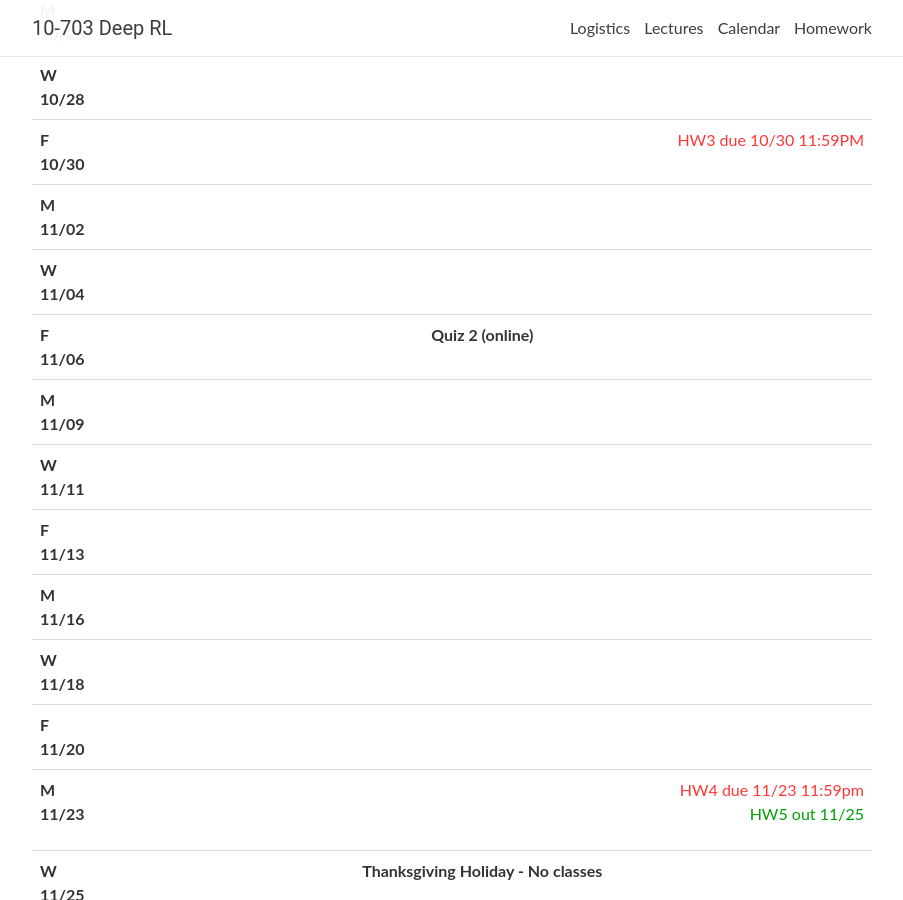
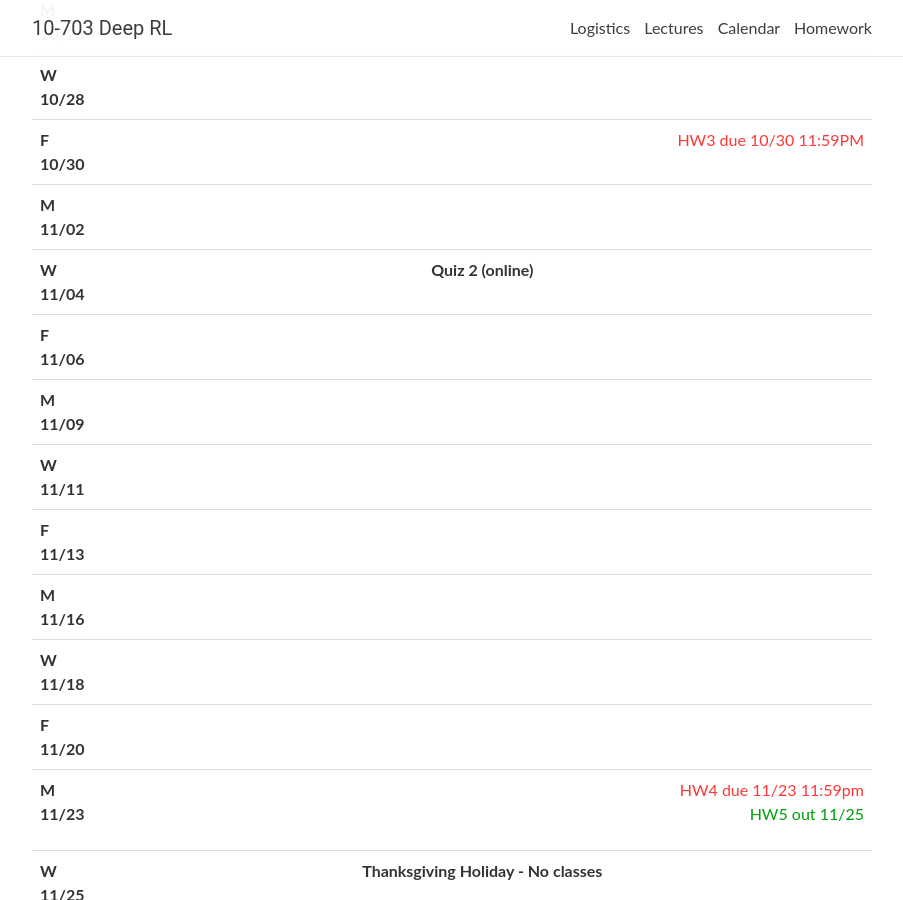
Before and after one commit to cmudeeprl/703website_f20, a Jekyll site: the page built from _pages/lectures.md, in a window 1280 px wide and 900 px high, scrolled down 1816 px. Shown: the whole window, without its empty margins (188-1091 px from the left). Built offline with Jekyll 4.4.1, drawn with Linux system fonts in a browser that asks for light colours; nearby versions of some CDN libraries; comment, search, counter and statistics services are not loaded; part of the change alters nothing that is shown.

```diff
--- a/_data/lectures.yml
+++ b/_data/lectures.yml
@@ -389,6 +389,13 @@
 
 - date: W 11/04
   lecturer:
+  quiz: >
+    <strong>Quiz 2 (online)</strong>
+  logistics:
+
+
+- date: F 11/06
+  lecturer:
   title: >
     <strong>Model-based RL (cont.)</strong>
   # slides: https://cmudeeprl.github.io/Spring202010403website/assets/lectures/s20_lecture19.pdf
@@ -404,17 +411,6 @@
     -  Gonzalez et al. <a href="https://arxiv.org/pdf/2002.09405.pdf" target="_blank">Learning to Simulate Complex Physics with Graph Networks</a>
     -  Gonzalez et al. <a href="https://arxiv.org/pdf/1806.01242.pdf" target="_blank">Graph Networks as Learnable Physics Engines for Inference and Control</a>
     - Tutorial - <a href="http://snap.stanford.edu/proj/embeddings-www/" target=  "_blank">Representation Learning on Networks</a>
-  logistics:
-  # lecturer:
-  # quiz: >
-  #   <strong>Quiz 2 (online)</strong>
-  # logistics:
-
-
-- date: F 11/06
-  lecturer:
-  quiz: >
-    <strong>Quiz 2 (online)</strong>
   logistics:
 
 
```
